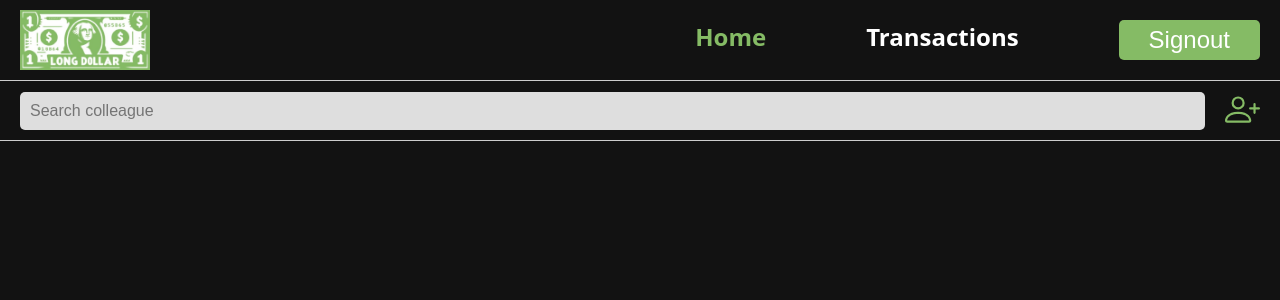
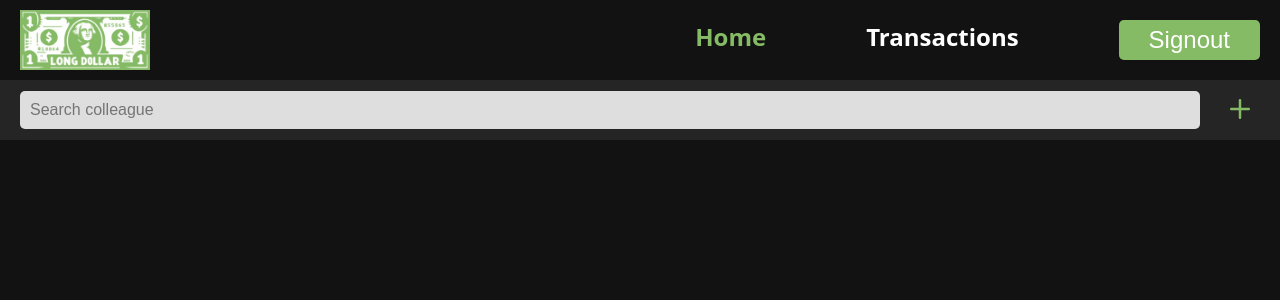
Before and after one commit to BrandonGatewood/Long-Dollar, a React (Vite) app in the folder frontend/: page / in a window 1280 px wide. Shown: the top 300 px of the page. Built offline with nearby package versions, Linux system fonts and the light colour scheme; no server answers.

Commit message:
fixed toolbar added max width centered change add icon

```diff
--- a/frontend/src/components/bars/Toolbar.jsx
+++ b/frontend/src/components/bars/Toolbar.jsx
@@ -8,7 +8,7 @@ import ColleagueCard from "../cards/ColleagueCard";
 import ReportCard from "../cards/ReportCard";
 
 // Styles
-import '../../css/components/toolbar.css'
+import '../../css/components/bars/toolbar.css'
 
 const Toolbar = ({ option }) => {
     // Searching colleagues
@@ -20,6 +20,8 @@ const Toolbar = ({ option }) => {
 
     return(
         <>
+        <div className="toolBar">
+
             <div className="toolbar">
                 <input type="text" placeholder='Search colleague' onChange={handleQuery} value={query} />
                 { option === true && <AddColleagueModal /> }
@@ -28,6 +30,7 @@ const Toolbar = ({ option }) => {
                 { option === true && <ColleagueCard query={query} /> }
                 { option === false && <ReportCard query={query} /> }
             </div>
+        </div>
         </>
     )
 }
--- a/frontend/src/components/modals/AddColleagueModal.jsx
+++ b/frontend/src/components/modals/AddColleagueModal.jsx
@@ -3,7 +3,7 @@ import { useColleaguesContext } from '../../hooks/useColleaguesContext';
 
 // icons
 import CloseIcon from "../../assets/icons/closeIcon.svg?react";
-import AddColleagueIcon from "../../assets/icons/addColleagueIcon.svg?react";
+import AddColleagueIcon from "../../assets/icons/plus.svg?react";
 
 // styles
 import '../../css/button.css';
--- /dev/null
+++ b/frontend/src/css/components/bars/toolbar.css
@@ -0,0 +1,25 @@
+/* toolbar styles */
+.toolBar {
+  display: flex;
+  justify-content: center;
+  background: rgba(255, 255, 255, 0.08);
+
+}
+.toolbar {
+  width: 100%;
+  max-width: 1600px;
+  height: 60px;
+  display: flex;
+  justify-content: space-between;
+  gap: 20px;
+  padding: 0px 20px 0px 20px;
+}
+
+.toolbarResults {
+  position: fixed;
+  top: 140px;
+  bottom: 60px;
+  padding-bottom: 20px;
+  width: 100%;
+  overflow-y: scroll;
+}
--- a/frontend/src/css/components/toolbar.css
+++ /dev/null
@@ -1,19 +0,0 @@
-/* toolbar styles */
-.toolbar {
-    height: 60px;
-    display: flex;
-    justify-content: space-between;
-    gap: 20px;
-    padding: 0px 20px 0px 20px;
-    border-top: 1px solid var(--grey-border);
-}
-
-.toolbarResults {
-  border-top: 1px solid var(--grey-border) ;
-  position: fixed;
-  top: 140px;
-  bottom: 60px;
-  padding-bottom: 20px;
-  width: 100%;
-  overflow-y: scroll;
-}
```
Also changed, not shown: frontend/src/assets/icons/plus.svg (added).
